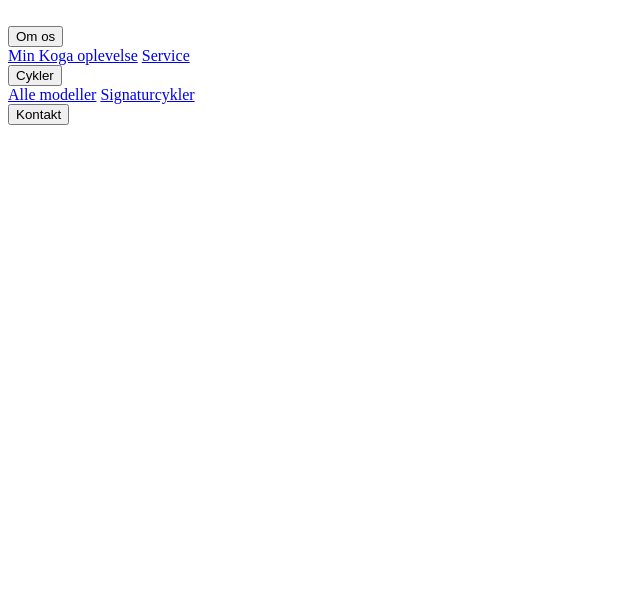
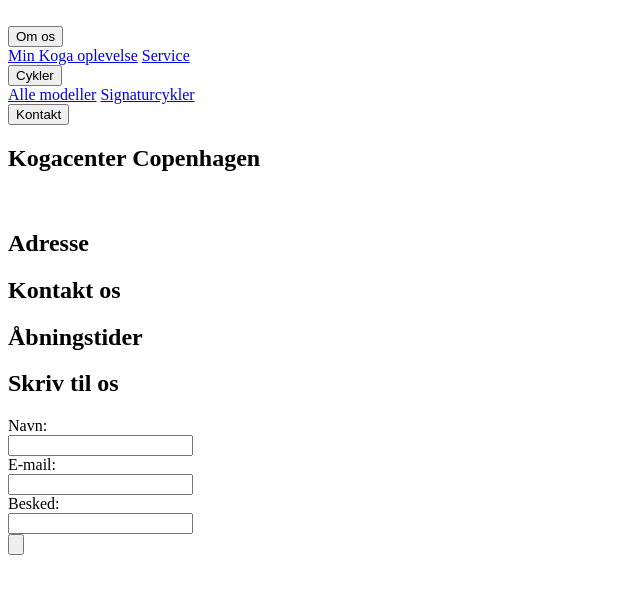
Before and after one commit to anne3m40/Koga-gruppe-6, a plain HTML site: page kontakt.html in a window 1280 px wide. Shown: the whole page, without its empty margins (0-640 px from the left). Drawn offline with Linux system fonts and the light colour scheme.

Commit message:
kontakt html skellet færdig

```diff
--- a/kontakt.html
+++ b/kontakt.html
@@ -40,6 +40,57 @@
         </nav>
     </header>
 
+    <section id="kontakt_info">
+
+        <h1>Kogacenter Copenhagen</h1>
+
+        <div class="left">
+            <img>
+        </div>
+
+        <div class="right">
+
+            <div class="innerleft">
+                <div class="adresse">
+                    <h2>Adresse</h2>
+                    <p></p>
+                </div>
+                <div class="kontaktos">
+                    <h2>Kontakt os</h2>
+                    <p></p>
+                </div>
+            </div>
+
+            <div class="innerright">
+                <div class="aabningstider">
+                    <h2>Åbningstider</h2>
+                    <p></p>
+                </div>
+            </div>
+
+        </div>
+
+    </section>
+
+    <section id="kontakt_formular">
+
+        <h2>Skriv til os</h2>
+
+        <div class="formular">
+
+            <form>
+                Navn:<br>
+                <input type="text" name="navn"><br>
+                E-mail:<br>
+                <input type="email" name="e-mail"><br>
+                Besked: <br>
+                <input type="text" name="Skriv"> <br>
+                <input type="button" name="Send">
+            </form>
+
+        </div>
+
+    </section>
 
     <script src="script.js"></script>
 </body>
```
